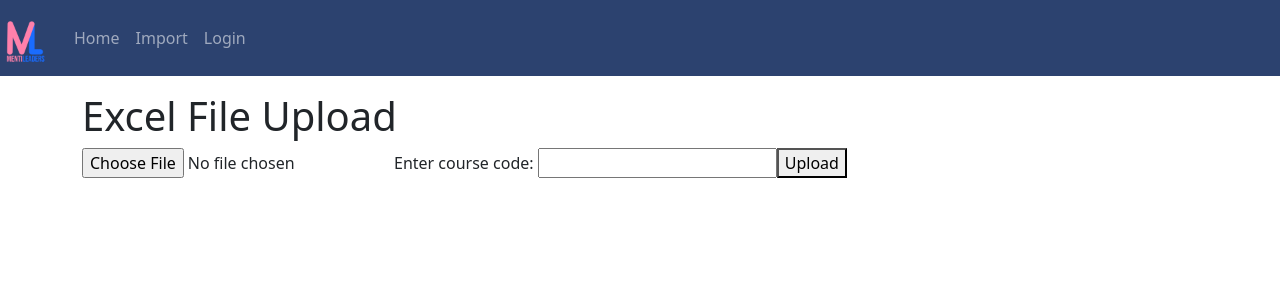
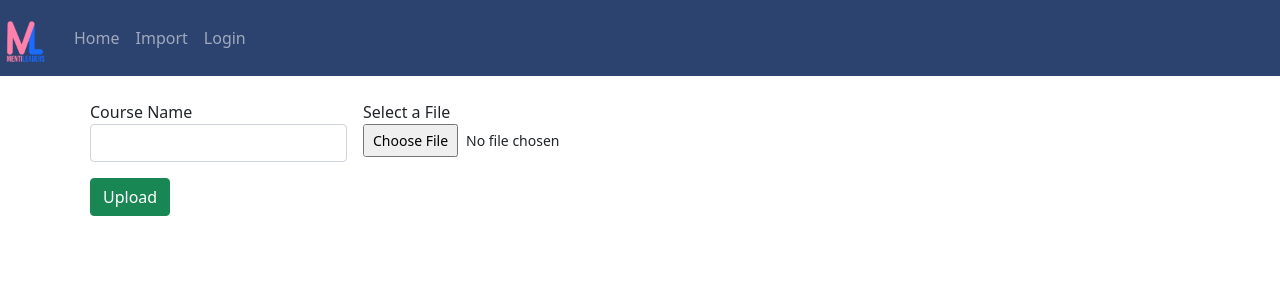
Before and after one commit to NickkRodriguez/MentiLeaders, a React (Create React App) app in the folder src/frontend/: page /import-excel in a window 1280 px wide. Shown: the top 300 px of the page. Built offline with nearby package versions, Linux system fonts and the light colour scheme.

Commit message:
updating UI of import feature

```diff
--- a/src/frontend/src/components/import-excel.jsx
+++ b/src/frontend/src/components/import-excel.jsx
@@ -6,6 +6,7 @@ import UserDataService from "../services/user";
 export const ImportExcel = () => {
     const [file, setFile] = useState(null);
     const [courseName, setCourseName] = useState(null);
+    const [message, setMessage] = useState("");
 
     // function that updates the excel file that is inputted into form
     const handleFileChange = async (e) => {
@@ -22,8 +23,19 @@ export const ImportExcel = () => {
     // function that submits new quiz data to database
     const handleSubmit = async (e) => {
         e.preventDefault();
-        if(file == null)
+        if(file == null && (courseName == null || courseName == ""))
         {
+            setMessage("Please select a file and enter a Course Name.")
+            return;
+        }
+        else if(file == null)
+        {
+            setMessage("Please select a file.")
+            return;
+        }
+        else if(courseName == null || courseName == "")
+        {
+            setMessage("Please enter a Course Name.")
             return;
         }
         const data = await file.arrayBuffer();
@@ -99,18 +111,48 @@ export const ImportExcel = () => {
                 console.log(result.data);
             }
         }
+        setMessage("Success.")
     };
 
     return (
-        <div>
-            <form>
-            <h1>Excel File Upload</h1>
-            <input type='file' onChange={(e) => handleFileChange(e)} />
-            <label>
-                Enter course code: <input type='text' onChange={(e) => handleTextChange(e)} />
-            </label>
-            <button type="submit" onClick={(e) => handleSubmit(e)}>Upload</button>
-            </form>
+        //<div>
+        //    <form>
+        //    <h1>Excel File Upload</h1>
+        //    <input type='file' onChange={(e) => handleFileChange(e)} />
+        //    <br />
+        //    <label>
+        //        Enter course code: <input type='text' onChange={(e) => handleTextChange(e)} />
+        //    </label>
+        //    <br />
+        //    <button type="submit" onClick={(e) => handleSubmit(e)}>Upload</button>
+        //    <label> {message} </label>
+        //    </form>
+        //</div>
+
+    <div className="submit-form">
+    <form>
+    <div class="d-flex flex-row">
+        <div class="p-2">
+            <label htmlFor="course">Course Name</label>
+            <input type="text" className="form-control" id="course" onChange={(e) => handleTextChange(e)} />
         </div>
+        <div class="p-2">
+            <label htmlfor="file-upload">Select a File</label>
+            <br />
+            <input type="file" class="form-control-file form-control-sm" id="file-upload" onChange={(e) => handleFileChange(e)} />
+        </div>
+    </div>
+    <div class="d-flex flex-row">
+        <div class="p-2">
+            <button onClick={handleSubmit} className="btn btn-success">
+                Upload
+            </button>
+        </div>
+        <div class="p-2">
+            <label> {message} </label>
+        </div>
+    </div>
+    </form>
+    </div>
     );
 };
```
